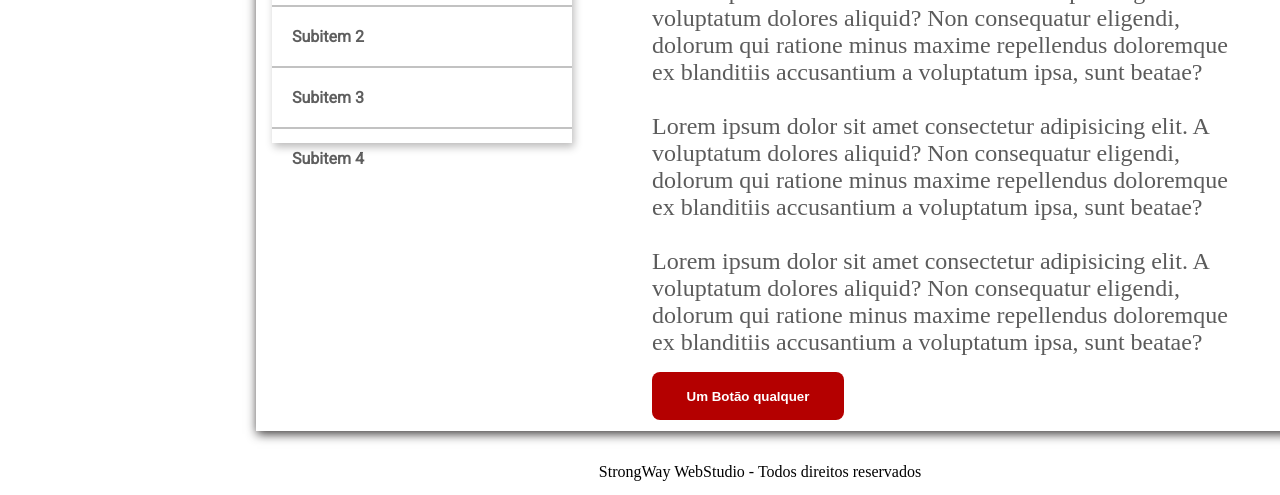
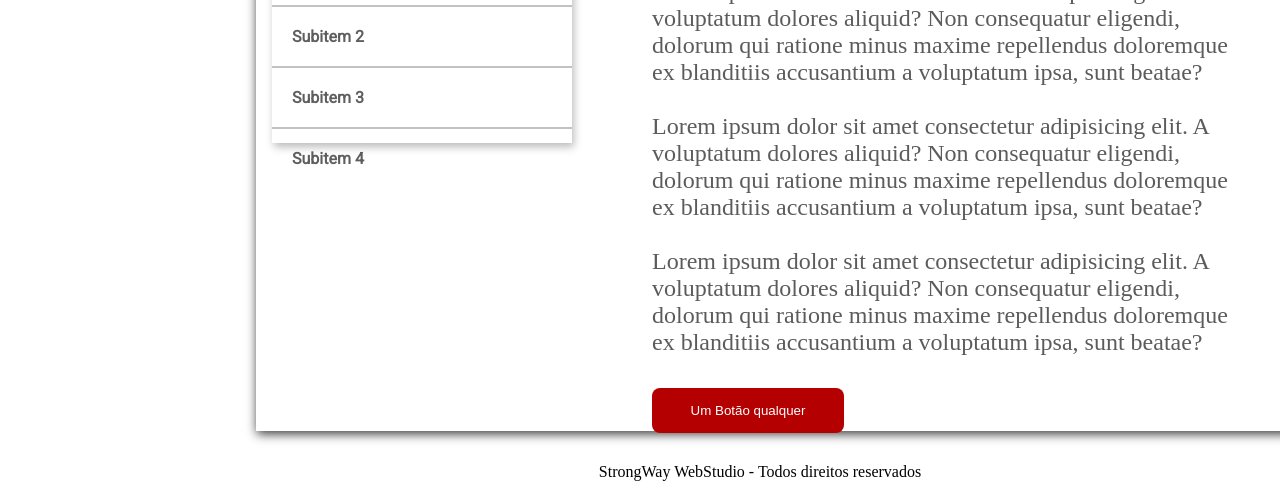
Before and after one commit to gladosn07/StrongWay, a website: page index.html in a window 1280 px wide. Shown: the part 305-800 px from the top of the page. Drawn offline with Linux system fonts and the light colour scheme.

Commit message:
Ajuste Botao
Efeito Botao

```diff
--- a/index.html
+++ b/index.html
@@ -55,7 +55,7 @@
         <p>Lorem ipsum dolor sit amet consectetur adipisicing elit. A voluptatum dolores aliquid? Non consequatur eligendi, dolorum qui ratione minus maxime repellendus doloremque ex blanditiis accusantium a voluptatum ipsa, sunt beatae?</p><br/>
         <p>Lorem ipsum dolor sit amet consectetur adipisicing elit. A voluptatum dolores aliquid? Non consequatur eligendi, dolorum qui ratione minus maxime repellendus doloremque ex blanditiis accusantium a voluptatum ipsa, sunt beatae?</p>
     </div>
-    <button class="btn" alt='botao'>Um Botão qualquer</button>
+    <button class="btn efeito efeito1" alt='botao'>Um Botão qualquer</button>
     </div>
 </div>
     <!-- Footer -->
--- a/styles.css
+++ b/styles.css
@@ -143,20 +143,34 @@ hr {
 
 .btn {
     width: 12rem;
-    height: 3rem;
-    background: rgb(180, 0, 0);
-    color: white;
+    height: 2.8rem;
+    color: #ffffff;
+    margin-top: 2rem;
     border-radius: 8px;
-    font-weight: bold;
-    margin-top: 1rem;
-    transition: 0.3s;
+    position: relative;
+    box-sizing: border-box;
     cursor: pointer;
-    padding-left: 10px;
-    padding-right: 10px;
+    transition: all 400ms ease;
 }
 
-.btn:hover {
-    opacity: 0.7;
+.efeito1 {
+    background: rgb(180, 0, 0);
+}
+
+.efeito1:before {
+    content: '';
+    position: absolute;
+    top: 0;
+    left: 0;
+    width: 0px;
+    height: 3rem;
+    background: rgba(255, 255, 255,0.3);
+    border-radius: 8px;
+    transition: all 2s ease;
+}
+
+.efeito1:hover:before {
+    width: 100%;
 }
 
 footer {
```
